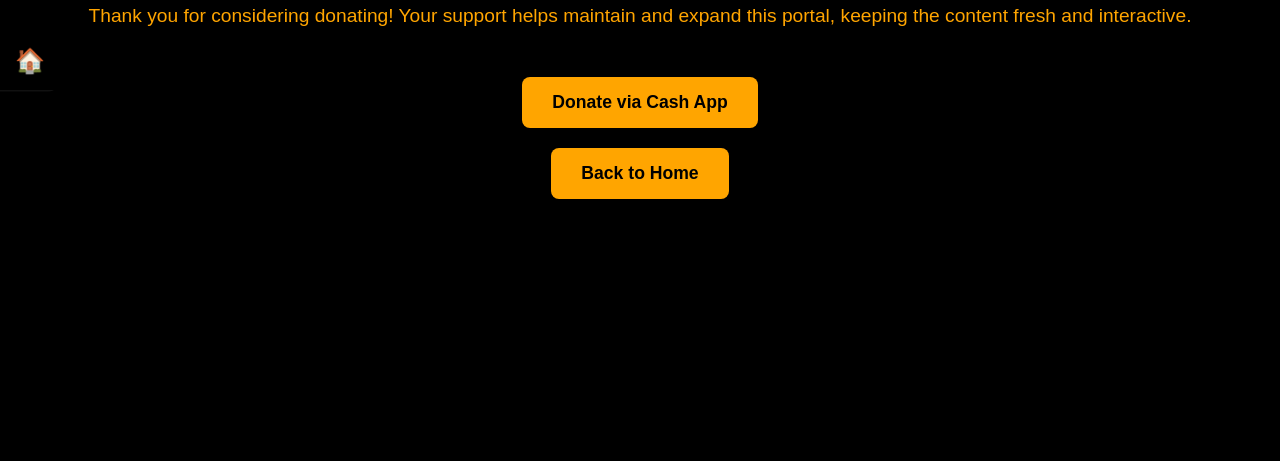
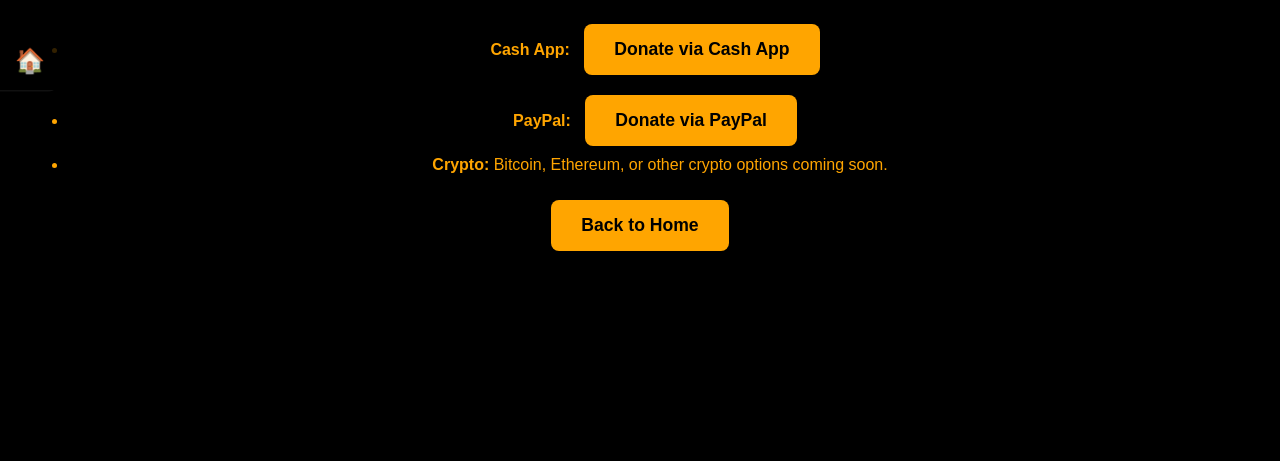
Before and after one commit to noGabrielChristensen/Portal, a plain HTML site: page donations.html in a window 1280 px wide. Shown: the part 339-800 px from the top of the page. Drawn offline with Linux system fonts and the light colour scheme.

Commit message:
Update donations.html

```diff
--- a/donations.html
+++ b/donations.html
@@ -21,14 +21,15 @@
   <!-- Main Content -->
   <div id="main-content">
     <h1>Support the Portal</h1>
-    <p>Thank you for considering donating! Your support helps maintain and expand this portal, keeping the content fresh and interactive.</p>
+    <p>Your support helps us maintain and expand the portal with new features and updates. Thank you for helping keep this space active and growing.</p>
 
-    <!-- Donation Button -->
-    <div id="donationSection">
-      <button id="donateButton" class="button"
-        onclick="window.open('https://cash.app/$YourCashtag', '_blank')">
-        Donate via Cash App
-      </button>
+    <!-- Donation Options -->
+    <div class="notes-section">
+      <ul>
+        <li><strong>Cash App:</strong> <button class="button" onclick="window.open('https://cash.app/$YourCashtag', '_blank')">Donate via Cash App</button></li>
+        <li><strong>PayPal:</strong> <button class="button" onclick="window.open('https://www.paypal.com/donate?hosted_button_id=YOURID', '_blank')">Donate via PayPal</button></li>
+        <li><strong>Crypto:</strong> Bitcoin, Ethereum, or other crypto options coming soon.</li>
+      </ul>
     </div>
 
     <a href="index.html" class="button">Back to Home</a>
```
